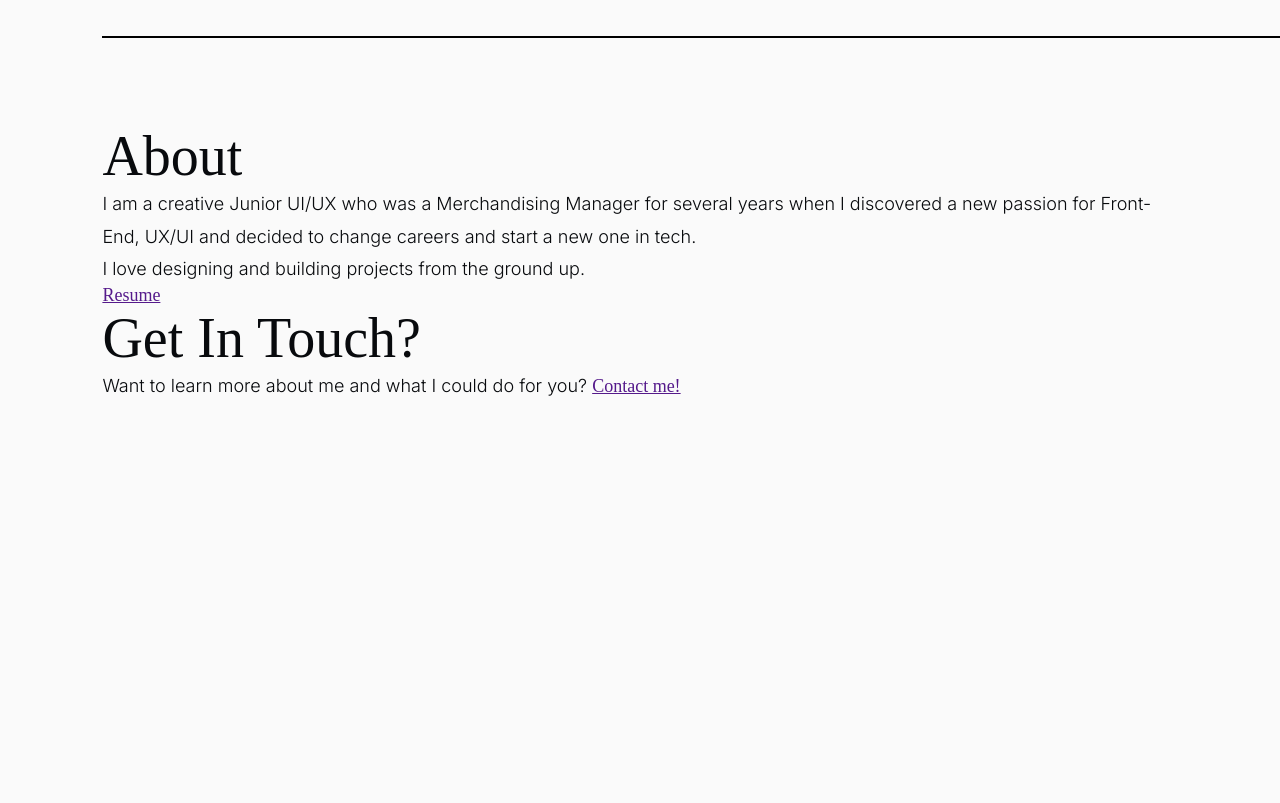
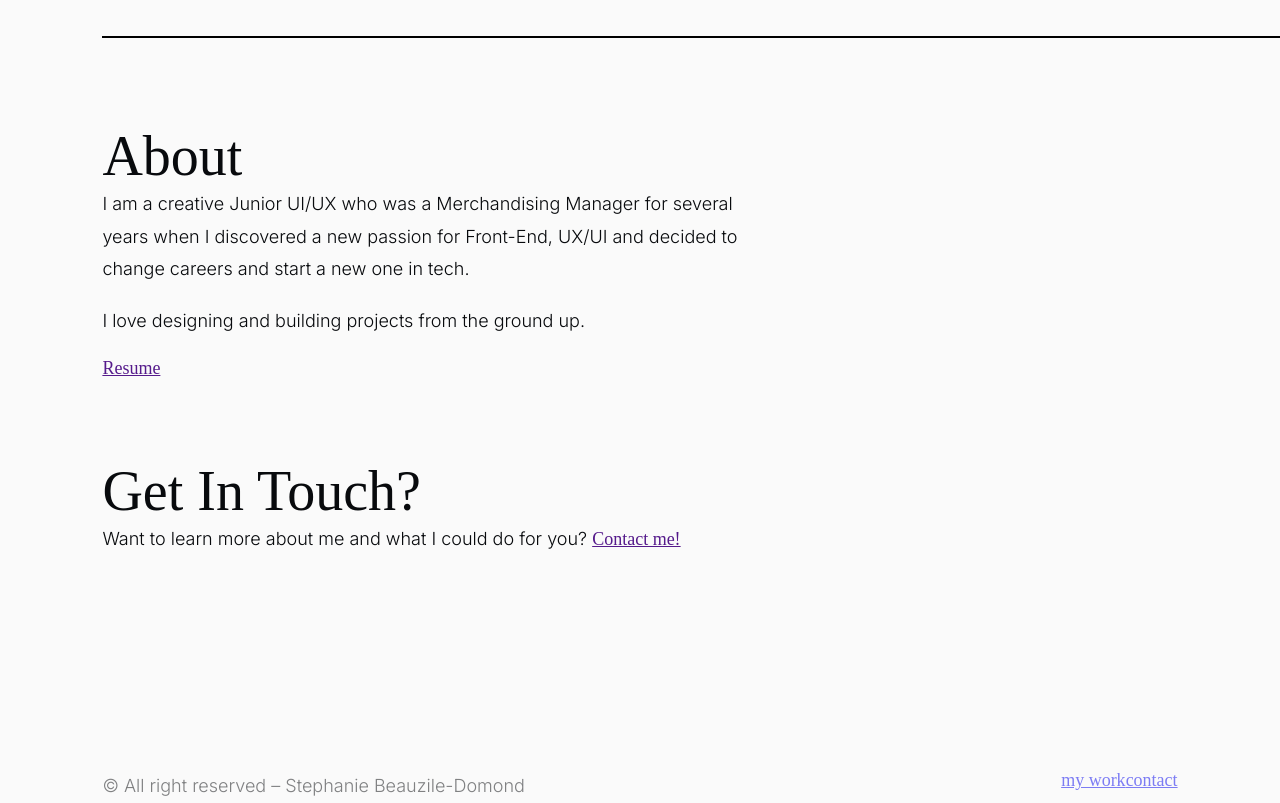
Before and after one commit to stephaniebd/portfolio2.0, a React (Create React App) app in the folder portfolio/: page / in a window 1280 px wide. Shown: the part 2860-3663 px from the top of the page. Before the commit the page ends 3263 px from the top, so only its background shows below. Built offline with nearby package versions, Linux system fonts and the light colour scheme.

Commit message:
created About section and Footer component

```diff
--- a/portfolio/src/App.js
+++ b/portfolio/src/App.js
@@ -6,6 +6,7 @@ import {
   Link
 } from "react-router-dom";
 import './App.css';
+import Footer from "./components/Footer";
 import Navbar from "./components/Navbar";
 import Home from "./pages/Home";
 
@@ -34,9 +35,9 @@ function App() {
                   {/* <Contact /> */}
                 </Route>
               </Switch>
+            <Footer/>
           </div>
         </div>
-
       </div>
     </Router>
   );
--- /dev/null
+++ b/portfolio/src/components/AboutSection.js
@@ -0,0 +1,28 @@
+import React from 'react'
+import { Link } from 'react-router-dom';
+import '../styles/AboutSection.css';
+
+const AboutSection = () => {
+    return (
+        <>
+            <div className="section-line"></div>
+            <div className="about-section">
+                <h2>About</h2>
+                <p>
+                    I am a creative Junior UI/UX who was a Merchandising Manager for several years
+                    when I discovered a new passion for Front-End, UX/UI and decided to change
+                    careers and start a new one in tech.
+                </p>
+                <br/>
+                <p>I love designing and building projects from the ground up.</p>
+                <br/>
+                <Link>Resume</Link>
+                <br/><br/><br/><br/><br/>
+                <h2>Get In Touch?</h2>
+                <p>Want to learn more about me and what I could do for you? <Link>Contact me!</Link></p>
+            </div>
+        </>
+    )
+}
+
+export default AboutSection
--- /dev/null
+++ b/portfolio/src/components/Footer.js
@@ -0,0 +1,18 @@
+import React from 'react'
+import { Link, NavLink } from 'react-router-dom';
+import '../styles/Footer.css';
+
+const Footer = () => {
+    return (
+        <div className="footer">
+            <p>© All right reserved – Stephanie Beauzile-Domond</p>
+
+            <ul className="footer-socials">
+                <li><Link activeClassName="" to='/work'>my work</Link></li>
+                <li><Link activeClassName="" to='/contact'>contact</Link></li>
+            </ul>
+        </div>
+    )
+}
+
+export default Footer
--- a/portfolio/src/components/ProjectSection.js
+++ b/portfolio/src/components/ProjectSection.js
@@ -58,19 +58,6 @@ const ProjectSection = () => {
                     </>
                 );
             })}
-            <div className="section-line"></div>
-            <div className="about-section">
-                <h2>About</h2>
-                <p>
-                    I am a creative Junior UI/UX who was a Merchandising Manager for several years
-                    when I discovered a new passion for Front-End, UX/UI and decided to change
-                    careers and start a new one in tech.
-                </p>
-                <p>I love designing and building projects from the ground up.</p>
-                <Link>Resume</Link>
-                <h2>Get In Touch?</h2>
-                <p>Want to learn more about me and what I could do for you? <Link>Contact me!</Link></p>
-            </div>
         </>
     )
 }
--- a/portfolio/src/pages/Home.js
+++ b/portfolio/src/pages/Home.js
@@ -1,4 +1,5 @@
 import React from 'react'
+import AboutSection from '../components/AboutSection'
 import Banner from '../components/Banner'
 import ProjectSection from '../components/ProjectSection'
 
@@ -7,6 +8,7 @@ const Home = () => {
         <>
             <Banner />
             <ProjectSection />
+            <AboutSection />
         </>
     )
 }
--- /dev/null
+++ b/portfolio/src/styles/AboutSection.css
@@ -0,0 +1,3 @@
+.about-section {
+    width: 640px;
+}
--- /dev/null
+++ b/portfolio/src/styles/Footer.css
@@ -0,0 +1,11 @@
+.footer {
+    display: flex;
+    justify-content: space-between;
+    margin-top: 20%;
+    opacity: 0.5;
+}
+
+.footer-socials {
+    display: flex;
+
+}
```
